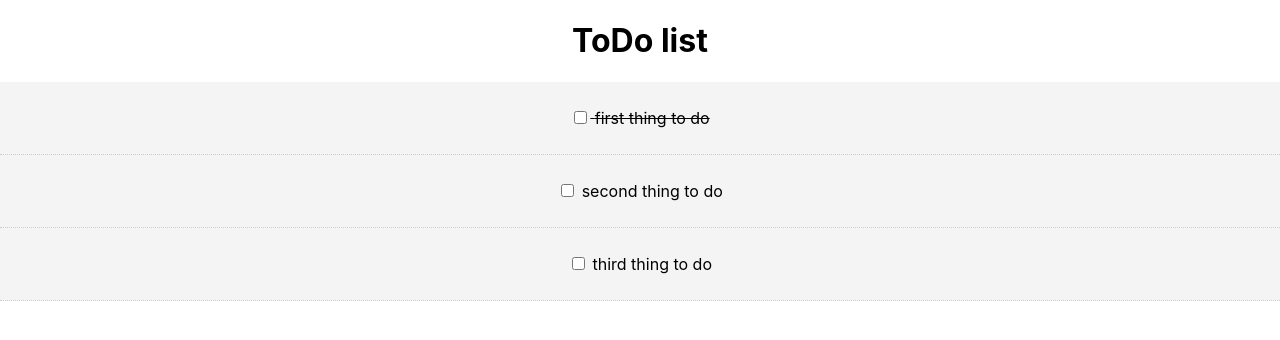
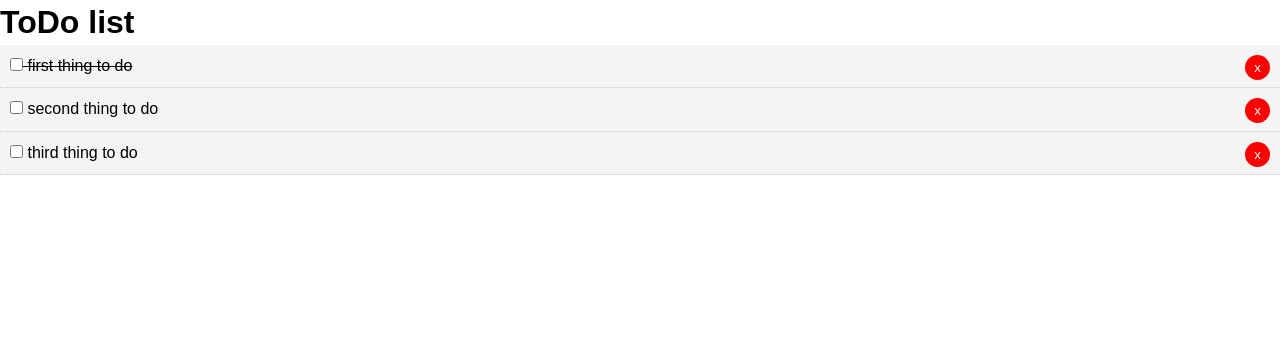
Before and after one commit to Luca-Virgilio/react-toDoList, a React (Create React App) app: page / in a window 1280 px wide. Shown: the top 340 px of the page. Built offline with nearby package versions, Linux system fonts and the light colour scheme.

Commit message:
Add delete item

```diff
--- a/src/App.css
+++ b/src/App.css
@@ -1,38 +1,33 @@
-.App {
-  text-align: center;
+
+* {
+  box-sizing: border-box;
+  margin: 0;
+  padding: 0;
 }
 
-.App-logo {
-  height: 40vmin;
-  pointer-events: none;
+body {
+  font-family: Arial, Helvetica, sans-serif;
+  line-height: 1.4;
 }
 
-@media (prefers-reduced-motion: no-preference) {
-  .App-logo {
-    animation: App-logo-spin infinite 20s linear;
-  }
+a {
+  color: #333;
+  text-decoration: none;
 }
 
-.App-header {
-  background-color: #282c34;
-  min-height: 100vh;
-  display: flex;
-  flex-direction: column;
-  align-items: center;
-  justify-content: center;
-  font-size: calc(10px + 2vmin);
-  color: white;
+.container {
+  padding: 0 1rem;
 }
 
-.App-link {
-  color: #61dafb;
+.btn {
+  display: inline-block;
+  border: none;
+  background: #555;
+  color: #fff;
+  padding: 7px 20px;
+  cursor: pointer;
 }
 
-@keyframes App-logo-spin {
-  from {
-    transform: rotate(0deg);
-  }
-  to {
-    transform: rotate(360deg);
-  }
+.btn:hover {
+  background: #666;
 }
--- a/src/App.js
+++ b/src/App.js
@@ -36,11 +36,20 @@ class App extends Component{
     })});
   }
 
+  delTodo = (id)=>{
+    console.log("id", id);
+    this.setState({
+      todos:[...this.state.todos.filter(
+       todo => todo.id !== id)
+      ]}
+    );
+  }
+
   render() {
     return (
       <div className="App">
         <h1>ToDo list</h1>
-        <Todos todos={this.state.todos} markComplete={this.markComplete} />
+        <Todos todos={this.state.todos} markComplete={this.markComplete} delTodo={this.delTodo}/>
       </div>
     );
   }
--- a/src/components/TodoItem.js
+++ b/src/components/TodoItem.js
@@ -23,6 +23,7 @@ export class TodoItem extends Component {
                 <p>
                     <input type="checkbox" onChange={this.props.markComplete.bind(this, id)}/> {' '}
                     {title}
+                    <button onClick={this.props.delTodo.bind(this,id)} style={btnStyle}>x</button>
                 </p>
             </div>
         )
@@ -34,4 +35,14 @@ TodoItem.propTypes = {
     todo: PropTypes.object.isRequired
   }
 
+  const btnStyle= {
+      background:'#ff0000',
+      color: '#fff',
+      border: 'none',
+      padding: '5px 9px',
+      borderRadius: '50%',
+      cursor:'pointer',
+      float: 'right'
+
+  }
 export default TodoItem
--- a/src/components/Todos.js
+++ b/src/components/Todos.js
@@ -3,16 +3,17 @@ import TodoItem from './TodoItem';
 import PropTypes from 'prop-types';
 
 export class Todos extends Component {
-  markComplete = ()=>{
+  markComplete = () => {
     console.log("todo");
   }
-    render() {
-        const {todos} = this.props;
-        return ( todos.map((todo) => (
-          <TodoItem key={todo.id} todo={todo} markComplete={this.props.markComplete}/>
-        ))
-        )
-    }
+
+  render() {
+    const { todos } = this.props;
+    return (todos.map((todo) => (
+      <TodoItem key={todo.id} todo={todo} markComplete={this.props.markComplete} delTodo={this.props.delTodo} />
+    ))
+    )
+  }
 }
 
 // Proptypes
```
